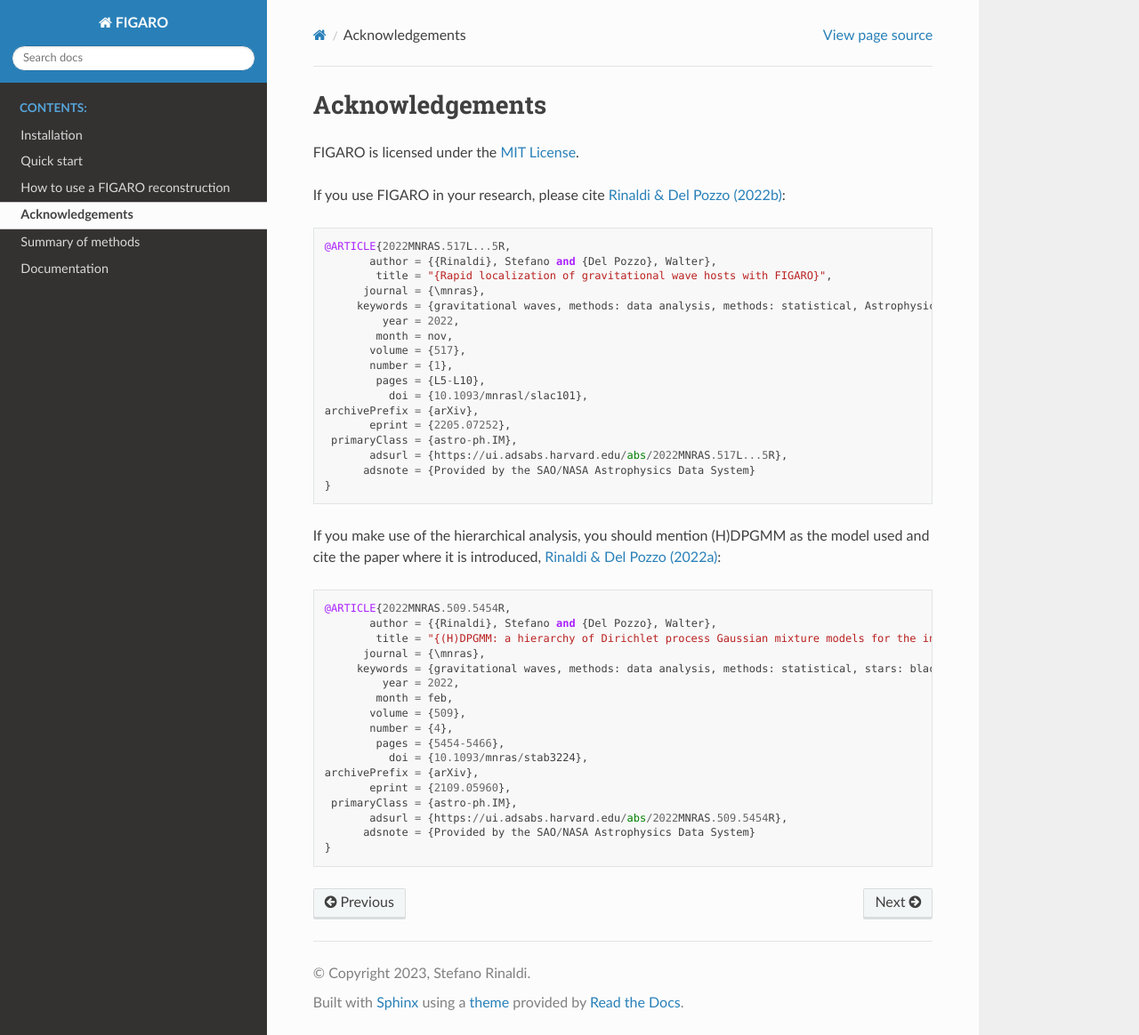
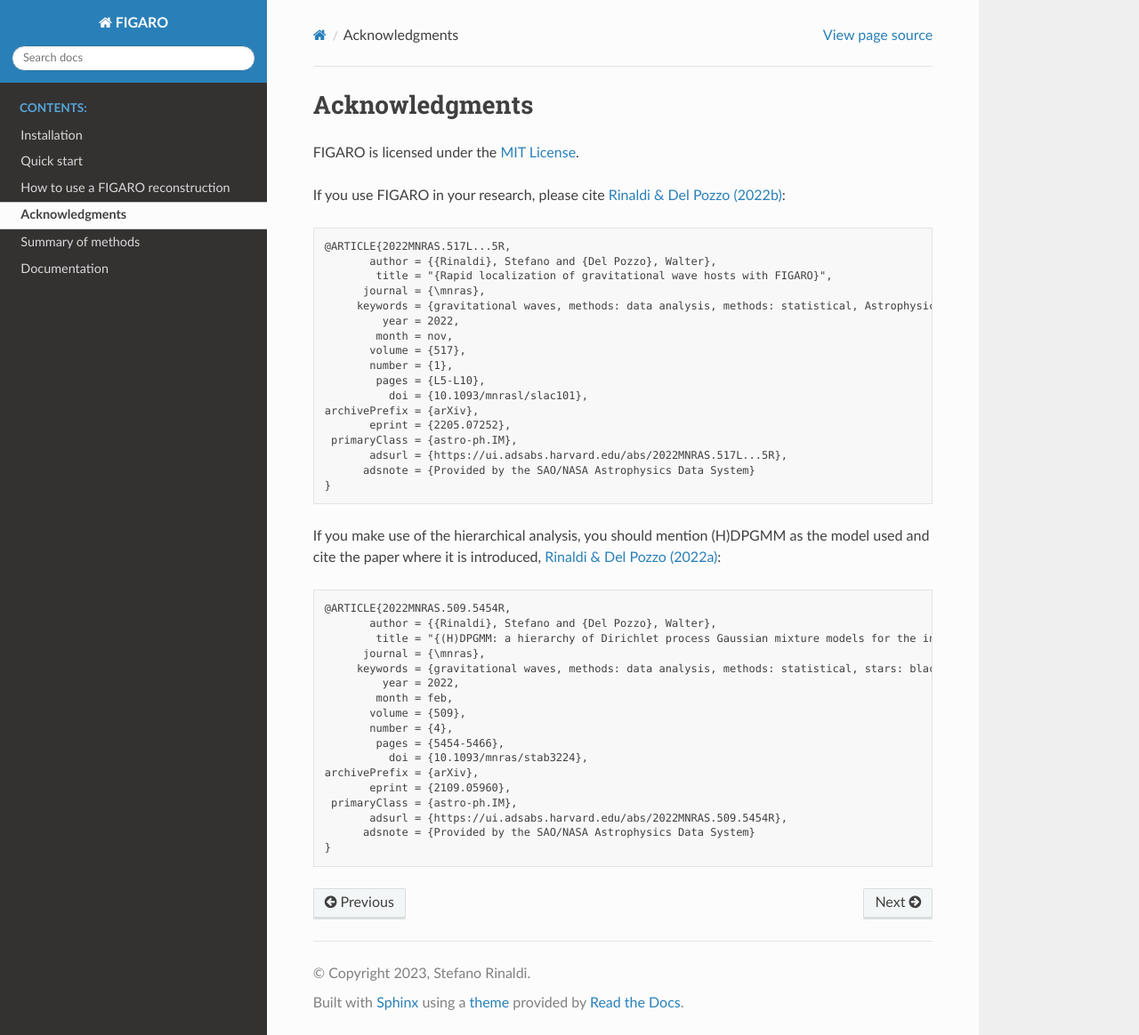
Before and after one commit to sterinaldi/FIGARO, a Sphinx documentation site: the page built from docs/source/acknowledgment.md, in a window 1280 px wide and 1164 px high. Shown: the whole window at 89% size. Built offline with Sphinx 7.4.7 and the Read the Docs theme 2.0.0, drawn with Linux system fonts in a browser that asks for light colours.

Commit message:
plain text

````diff
--- a/docs/source/acknowledgment.md
+++ b/docs/source/acknowledgment.md
@@ -1,8 +1,8 @@
-# Acknowledgements
+# Acknowledgments
 FIGARO is licensed under the [MIT License](https://github.com/sterinaldi/FIGARO/blob/main/LICENSE).
 
 If you use FIGARO in your research, please cite [Rinaldi & Del Pozzo (2022b)](https://ui.adsabs.harvard.edu/abs/2022MNRAS.517L...5R/abstract):
-```
+```text
 @ARTICLE{2022MNRAS.517L...5R,
        author = {{Rinaldi}, Stefano and {Del Pozzo}, Walter},
         title = "{Rapid localization of gravitational wave hosts with FIGARO}",
@@ -24,7 +24,7 @@
 
 If you make use of the hierarchical analysis, you should mention (H)DPGMM as the model used and cite the paper where it is introduced, [Rinaldi & Del Pozzo (2022a)](https://ui.adsabs.harvard.edu/abs/2022MNRAS.509.5454R/abstract):
 
-```
+```text
 @ARTICLE{2022MNRAS.509.5454R,
        author = {{Rinaldi}, Stefano and {Del Pozzo}, Walter},
         title = "{(H)DPGMM: a hierarchy of Dirichlet process Gaussian mixture models for the inference of the black hole mass function}",
````
